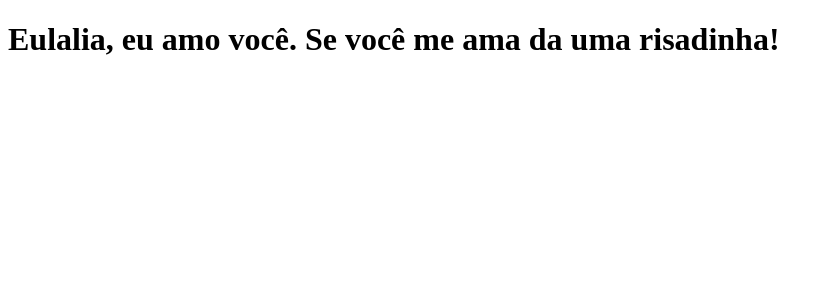
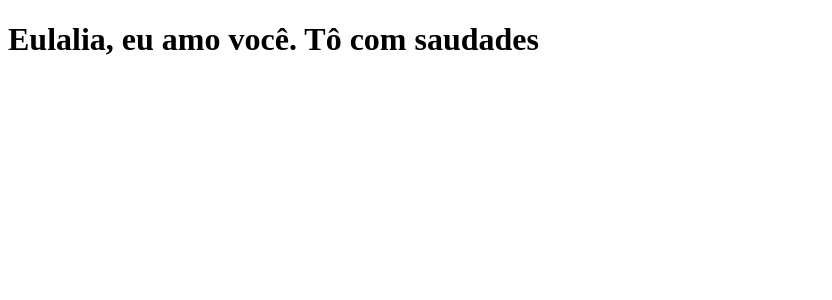
Before and after one commit to Yur1R4mos/clone-TabNews, a Next.js app: page / in a window 1280 px wide. Shown: the top 300 px of the page, without its empty margins (0-832 px from the left). Built offline with nearby package versions, Linux system fonts and the light colour scheme.

Commit message:
modifica a frase

```diff
--- a/pages/index.js
+++ b/pages/index.js
@@ -1,5 +1,5 @@
 function Home(){
-    return <h1>Eulalia, eu amo você. Se você me ama da uma risadinha!</h1>
+    return <h1>Eulalia, eu amo você. Tô com saudades</h1>
 }
 
 export default Home;
```
